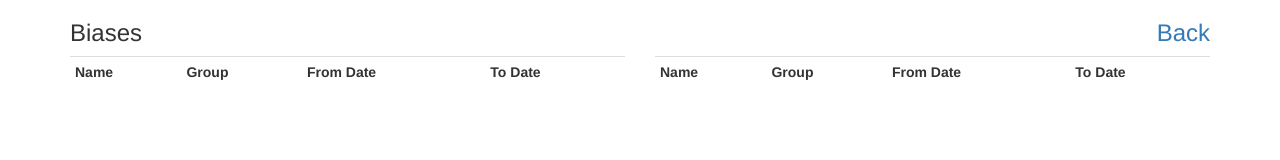
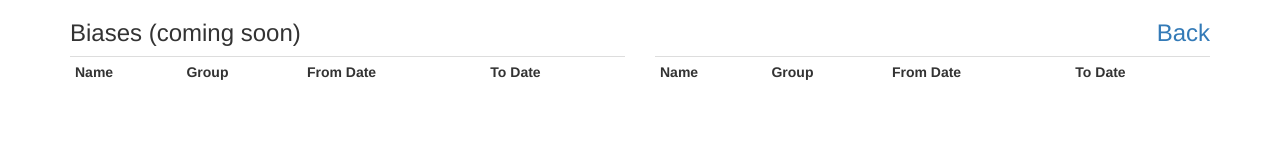
Before and after one commit to insomniabuddy/girl-groups-stats, a plain HTML site: page biases.html in a window 1280 px wide. Drawn offline with nearby package versions, Linux system fonts and the light colour scheme.

Commit message:
updated title

```diff
--- a/biases.html
+++ b/biases.html
@@ -12,7 +12,7 @@
         <div class="container">
             <div class="row">
                 <div class="col-md-6">
-                    <h3>Biases</h3>
+                    <h3>Biases (coming soon)</h3>
                 </div>
                 <div class="col-md-6 align-items-center">
                     <h3 class="text-right">
```
